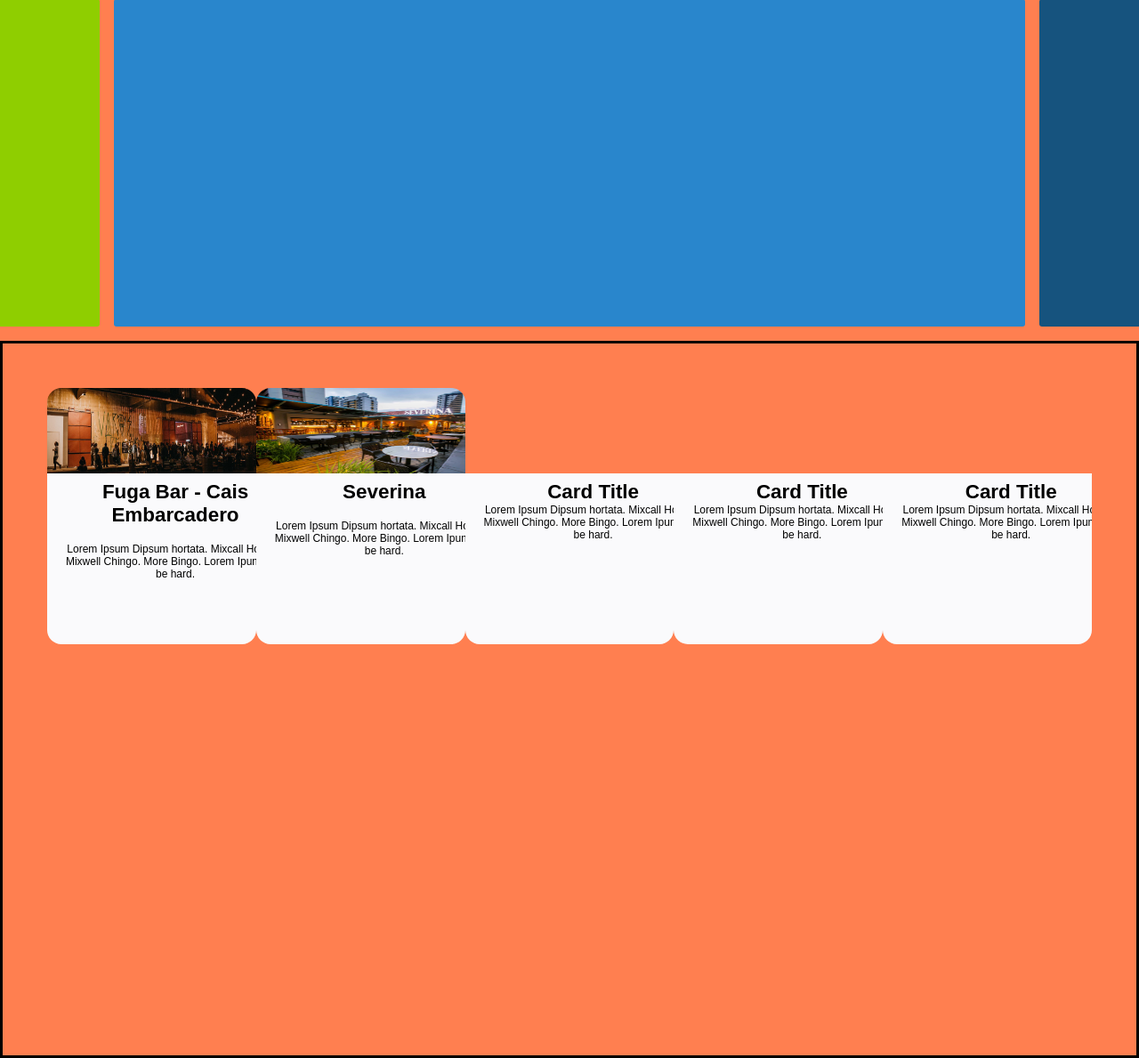
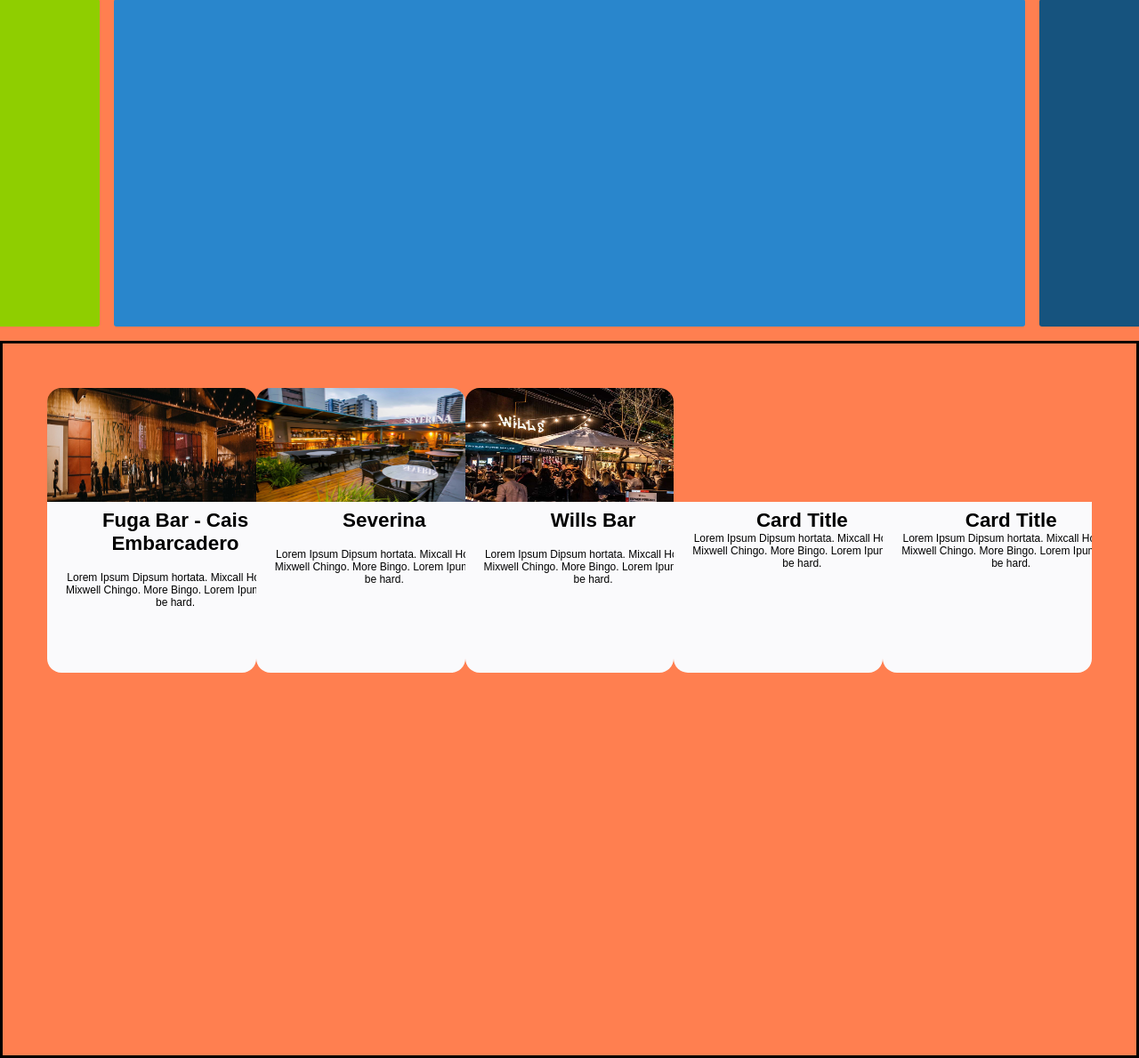
Before and after one commit to gakodev/pi_web, a PHP site: page /cadastroCliente.php in a window 1280 px wide. Shown: the part 507-1696 px from the top of the page at 89% size. Run offline with PHP 8.4, Linux system fonts and the light colour scheme.

Commit message:
commit 04/04

```diff
--- a/view/cadastroCliente.php
+++ b/view/cadastroCliente.php
@@ -148,12 +148,14 @@ print "</div>";
   <div class="property-card">
     <a href="#">
       <div class="property-image">
+        <div id="img3">
+        <img class="property-image" src="imgs/wills.jpg" alt="Fuga">
         <div class="property-image-title">
-          <!-- Optional <h5>Card Title</h5> If you want it, turn on the CSS also. -->
         </div>
-      </div></a>
+      </div></div></a>
     <div class="property-description">
-      <h5> Card Title </h5>
+      <h5> Wills Bar </h5>
+      <br>
       <p>Lorem Ipsum Dipsum hortata. Mixcall Horcho. Mixwell Chingo. More Bingo. Lorem Ipum doth be hard.</p>
     </div>
     <a href="#">
@@ -162,6 +164,7 @@ print "</div>";
       </div>
     </a>
   </div>
+
 
   <div class="property-card">
     <a href="#">
--- a/view/homePageEstilo.css
+++ b/view/homePageEstilo.css
@@ -136,7 +136,7 @@ p {
 /* CLASSE DE DESIGN DO CARD  */
 
 .property-card {
-    height: 18em;
+    height: 20em;
     width: 18em;
     display: -webkit-box;
     display: -ms-flexbox;
@@ -159,7 +159,7 @@ p {
 /* CLASSE DE DESIGN DA IMAGEM  */
 
 .property-image {
-    height: 6em;
+    height: 8em;
     width: 18em;
     /*padding: 1em 2em;*/
     position: Absolute;
@@ -211,11 +211,14 @@ p {
 #img1 {
     max-width: 100%;
     height: auto;
-    background-image: url("imgs/fundo.jpeg");
 }
 
 #img2 {
     max-width: 100%;
     height: auto;
+}
 
+#img3 {
+    max-width: 100%;
+    height: auto;
 }
```
Also changed, not shown: view/imgs/wills.jpg (added).
